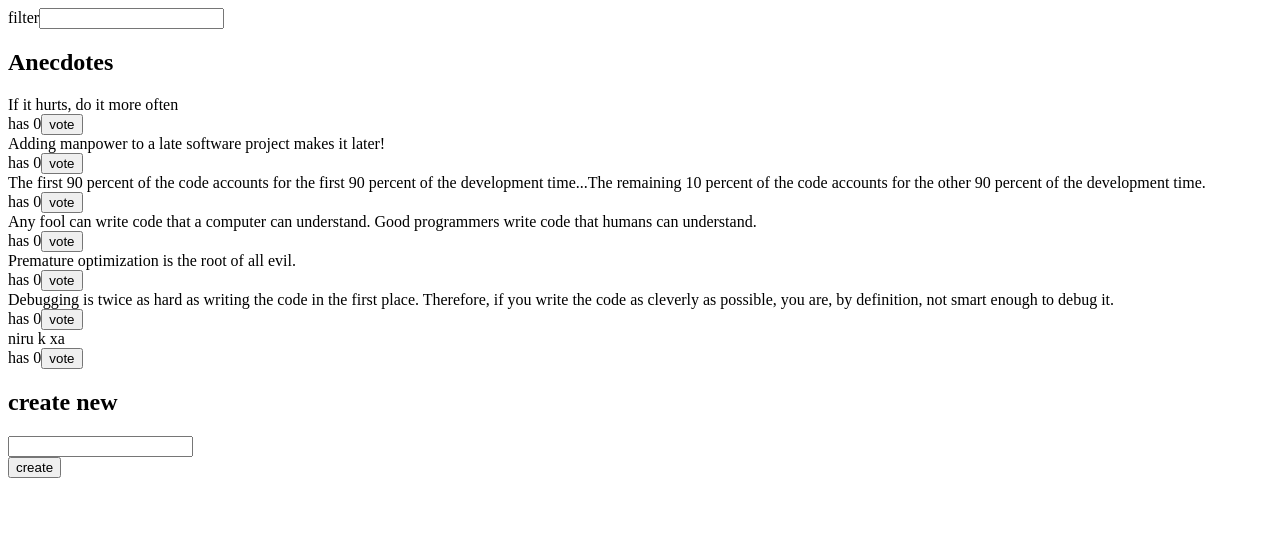
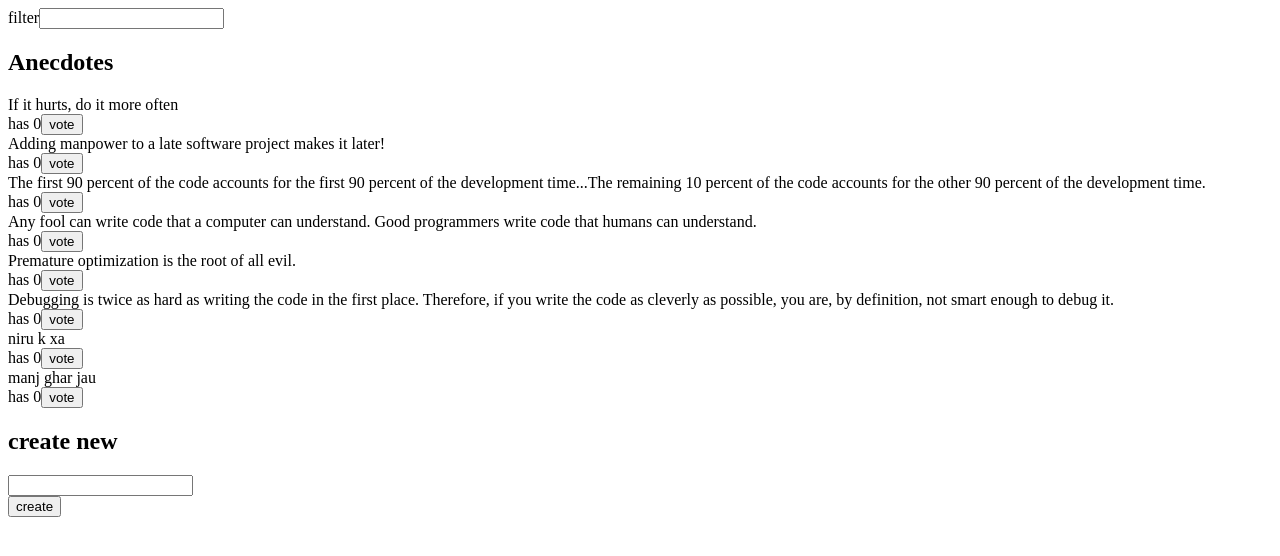
Before and after one commit to pratiksj/REDUX-ANECDOTE, a React (Create React App) app: page / in a window 1280 px wide. Shown: the top 556 px of the page. Built offline with nearby package versions, Linux system fonts and the light colour scheme; data requests are answered from the project's data file.

Commit message:
feat: 6:14 modified of new anecdotes

```diff
--- a/db.json
+++ b/db.json
@@ -34,6 +34,11 @@
       "content": "niru k xa ",
       "votes": 0,
       "id": "DIEgV5a"
+    },
+    {
+      "content": "manj ghar jau ",
+      "votes": 0,
+      "id": "nXQ21An"
     }
   ]
 }
--- a/src/components/AnecdoteList.js
+++ b/src/components/AnecdoteList.js
@@ -6,7 +6,7 @@ const AnecdoteList = () => {
   const anecdotesFromStore = useSelector((state) => state.anecdotes);
   //const anecdotes = anecdotesFromStore ? anecdotesFromStore : [];
   //console.log("hellow i am anecdote", anecdotes);
-  //const filter = useSelector((state) => state.filter);
+  const filter = useSelector((state) => state.filter);
   //console.log("hellow i am filer", filter);
 
   const dispatch = useDispatch();
@@ -15,19 +15,19 @@ const AnecdoteList = () => {
   //   anecdote.content?.includes(filter)
   // );
 
-  // const filterAnecdote = anecdotes.filter((anecdote) =>
-  //   anecdote.anecdote.includes(filter)
-  // );
+  const filterAnecdote = anecdotesFromStore.filter((anecdote) =>
+    anecdote.content.includes(filter)
+  );
 
   //console.log("my laptop", filterAnecdote);
 
   const initlaOrderedVote = [...anecdotesFromStore].sort(
     (a, b) => b.votes - a.votes
   );
-  //const orderedVote = [...filterAnecdote].sort((a, b) => b.votes - a.votes);
+  const orderedVote = [...filterAnecdote].sort((a, b) => b.votes - a.votes);
 
-  // const showAnecdots =
-  //   orderedVote.length !== 0 ? orderedVote : initlaOrderedVote;
+  const showAnecdots =
+    orderedVote.length !== 0 ? orderedVote : initlaOrderedVote;
 
   const vote = (id) => {
     const anecdote = anecdotesFromStore?.find((anecdote) => anecdote.id === id);
@@ -41,7 +41,7 @@ const AnecdoteList = () => {
   return (
     <div>
       <h2>Anecdotes</h2>
-      {initlaOrderedVote.map((anecdote) => (
+      {showAnecdots.map((anecdote) => (
         <div key={anecdote.id}>
           <div>{anecdote.content}</div>
           <div>
```
